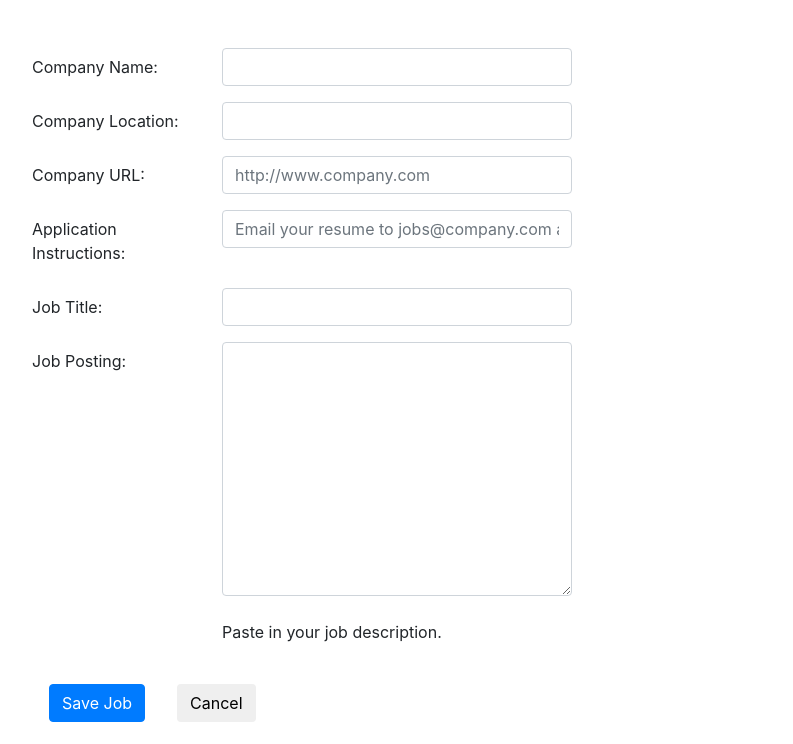
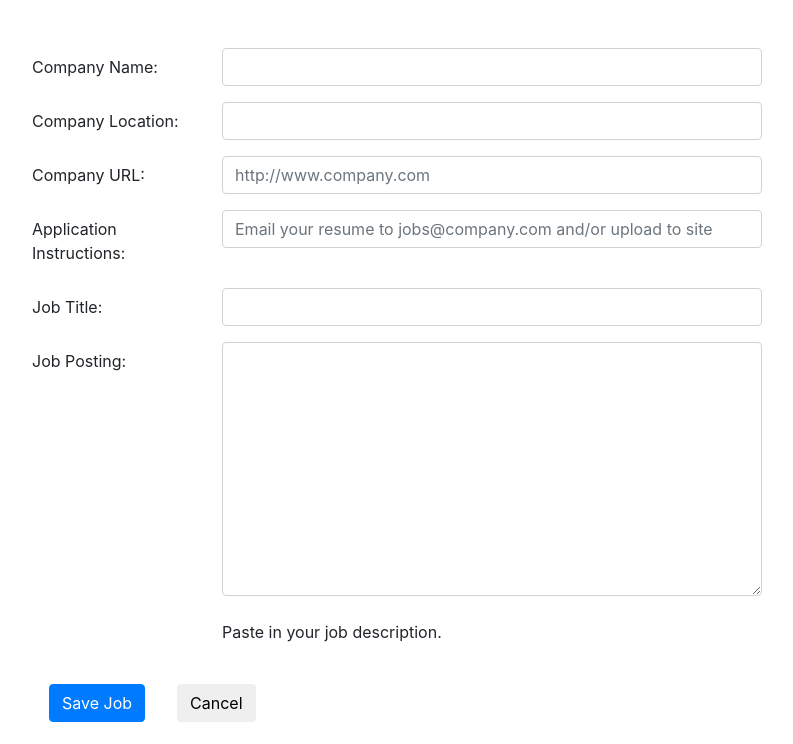
Before and after one commit to Ninad998/Blockchain-Job-Forum, a Flask app: page /create in a window 1280 px wide. Shown: the part 56-800 px from the top of the page, without its empty margins (53-846 px from the left). Run offline with Flask 2, Linux system fonts and the light colour scheme; the visitor is signed in with stand-in values (Sample User, id 1); data that the repository does not hold is empty; some libraries are stand-ins or nearby versions.

Commit message:
sizing changed

```diff
--- a/flask-job-board/templates/create_job.html
+++ b/flask-job-board/templates/create_job.html
@@ -4,21 +4,21 @@
 <form method="post" action="/create">
     <div class="form-group row">
         <label class="col-sm-2 col-form-label" for='company_name'>Company Name:</label>
-        <div class="col-md-4">
+        <div class="col-md-6">
             <input class="form-control" id='company_name' name='company_name' type='text'>
         </div>
     </div>
 
     <div class="form-group row">
         <label class="col-sm-2 col-form-label" for='company_location'>Company Location:</label>
-        <div class="col-md-4">
+        <div class="col-md-6">
             <input class="form-control" id='company_location' name='company_location' type='text'>
         </div>
     </div>
 
     <div class="form-group row">
         <label class="col-sm-2 col-form-label" for='company_url'>Company URL:</label>
-        <div class="col-md-4">
+        <div class="col-md-6">
             <input class="form-control" id='company_url' name='company_url' type='text'
                    placeholder='http://www.company.com'>
         </div>
@@ -26,7 +26,7 @@
 
     <div class="form-group row">
         <label class="col-sm-2 col-form-label" for='application_instructions'>Application Instructions:</label>
-        <div class="col-md-4">
+        <div class="col-md-6">
             <input class="form-control" id='application_instructions' name='application_instructions' type='text'
                    placeholder='Email your resume to jobs@company.com and/or upload to site'>
         </div>
@@ -34,14 +34,14 @@
 
     <div class="form-group row">
         <label class="col-sm-2 col-form-label" for='job_title'>Job Title:</label>
-        <div class="col-md-4">
+        <div class="col-md-6">
             <input class="form-control" id='job_title' name='job_title' type='text'>
         </div>
     </div>
 
     <div class="form-group row">
         <label class="col-sm-2 col-form-label" for='job_posting'>Job Posting:</label>
-        <div class="col-md-4">
+        <div class="col-md-6">
             <textarea class="form-control" class="xxlarge" id="job_posting"
                       name="job_posting" rows="10" maxlength="255"></textarea>
             <br/>
```
Also changed, not shown: flask-job-board/templates/company.html (+4 -4 lines), flask-job-board/templates/create_user.html (+5 -5 lines), flask-job-board/templates/list_applications_for_job.html (+4 -4 lines).
